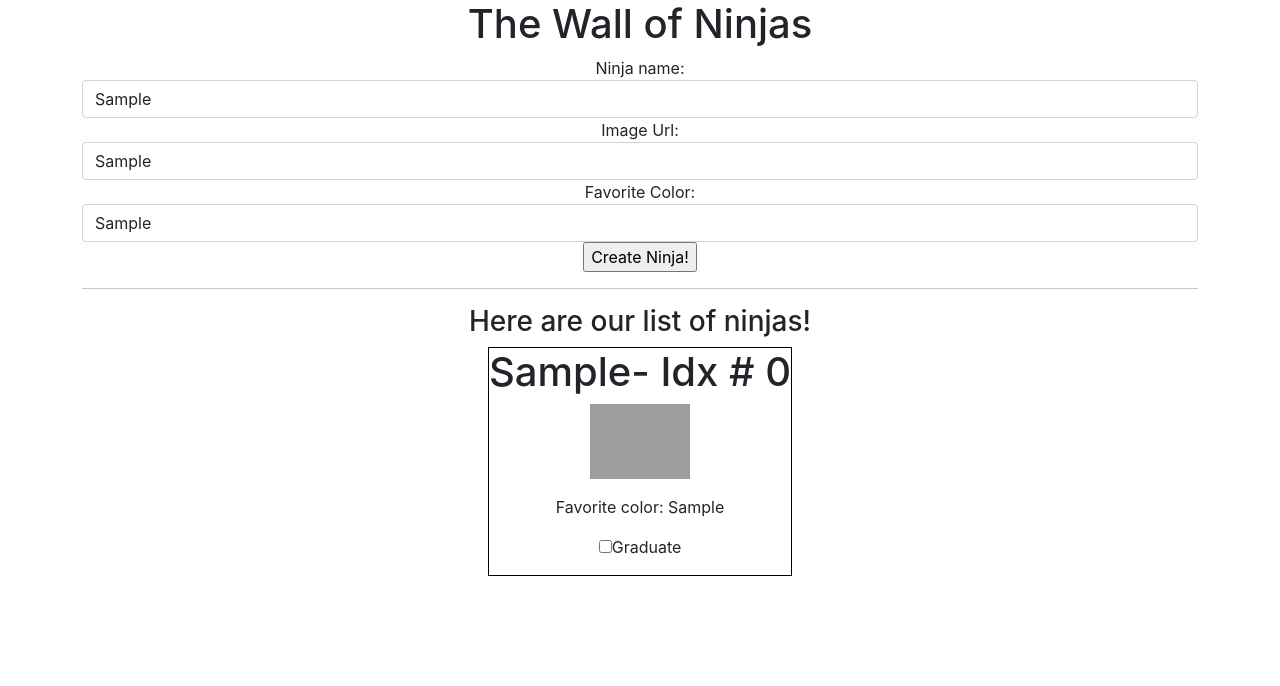
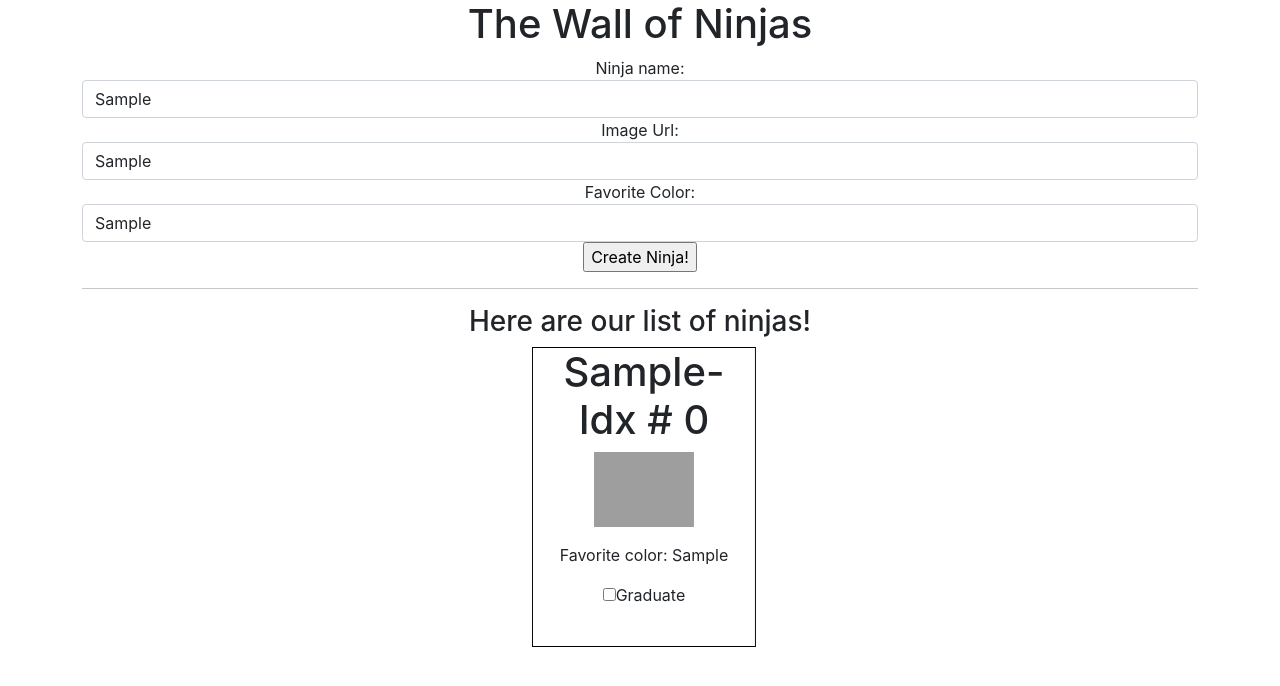
Before and after one commit to sdahal1/mern_january2022, a React (Create React App) app in the folder 04-react_functional_components/03-wall-of-ninjas/: page / in a window 1280 px wide. Both pictures are taken after typing "Sample", "Sample", "Sample" into the empty fields and a click on the input "Create Ninja!". Shown: the top 686 px of the page. Built offline with nearby package versions, Linux system fonts and the light colour scheme; grey boxes are pictures that could not be loaded.

Commit message:
completed extra callback parameters

```diff
--- a/04-react_functional_components/03-wall-of-ninjas/src/components/Ninja.jsx
+++ b/04-react_functional_components/03-wall-of-ninjas/src/components/Ninja.jsx
@@ -1,4 +1,5 @@
 import React, {useState} from 'react';
+import styles from './Ninja.module.css';
 
 const Ninja = (props) =>{
     //creating state variable(s) to keep track of information collected on the form
@@ -37,6 +38,7 @@ const Ninja = (props) =>{
         let [...copyOfListOfNinjas] = listOfNinjas;
         console.log("here is the list of ninjas copy->",copyOfListOfNinjas )
 
+        //update the graduation status of the student to be the opposite of whatever it currently is (true->false or false->true)
         copyOfListOfNinjas[idx].graduated = !copyOfListOfNinjas[idx].graduated
 
         console.log("here is the list of ninjas copy after updating it->",copyOfListOfNinjas )
@@ -74,7 +76,7 @@ const Ninja = (props) =>{
             {
                 listOfNinjas.map((ninja, i)=>{
                     return (
-                        <div key = {i} style = {{border: "1px solid black", backgroundColor: ninja.favColor, display: "inline-block", textDecoration: ninja.graduated? 'line-through': 'none'}}>
+                        <div className = {styles.ninja} key = {i} style = {{backgroundColor: ninja.favColor, textDecoration: ninja.graduated? 'line-through': 'none'}}>
                             <h1>{ninja.ninjaName}- Idx # {i}</h1>
                             <p><img src={ninja.imageUrl} alt="" width= "100px"/></p>
                             <p>Favorite color: {ninja.favColor}</p>
--- /dev/null
+++ b/04-react_functional_components/03-wall-of-ninjas/src/components/Ninja.module.css
@@ -0,0 +1,22 @@
+
+
+.ninja {
+    width: 20%;
+    min-height: 300px;
+    display: inline-block;
+    border: 1px solid black;
+    vertical-align: top;
+    animation: slide-in 3s;
+}
+
+
+
+
+@keyframes slide-in {
+    from{
+        transform: translateX(1600px);
+    }
+    to{
+        transform: translateX(0px);
+    }
+}
```
